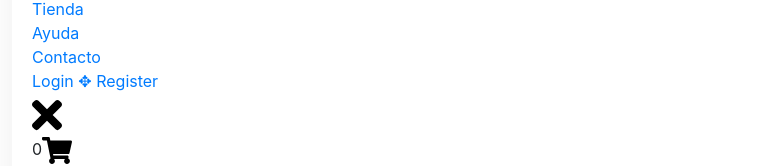
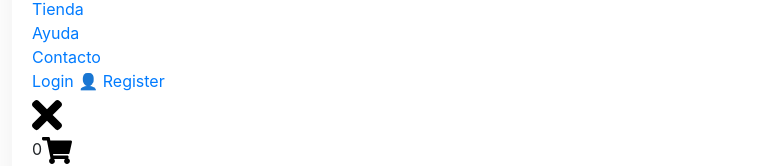
Before and after one commit to luedco/Aceite_CONAMYPE, a React (Create React App) app in the folder client/: page / in a window 1280 px wide. Shown: the part 629-795 px from the top of the page, without its empty margins (13-778 px from the left). Built offline with nearby package versions, Linux system fonts and the light colour scheme; no server answers.

Commit message:
agregar emoji persona en header

```diff
--- a/client/src/components/headers/Header.js
+++ b/client/src/components/headers/Header.js
@@ -68,7 +68,7 @@ function Header() {
                 {isAdmin && adminRouter()}
 
                 {
-                    isLogged ? loggedRouter() : <li><Link to="/login">Login ✥ Register</Link></li>
+                    isLogged ? loggedRouter() : <li><Link to="/login">Login 👤 Register</Link></li>
                 }
 
                 <li onClick={() => setMenu(!menu)}>
```
